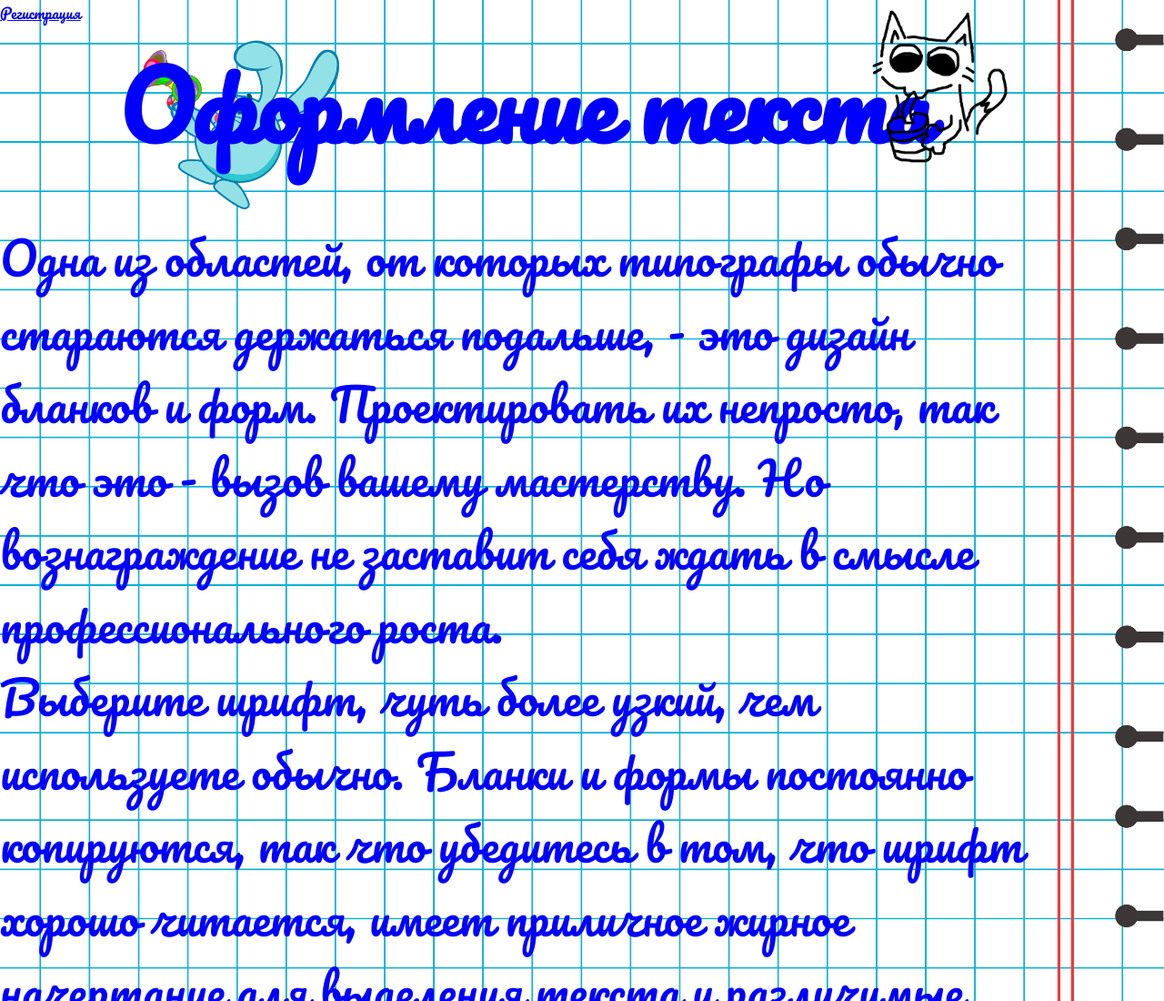
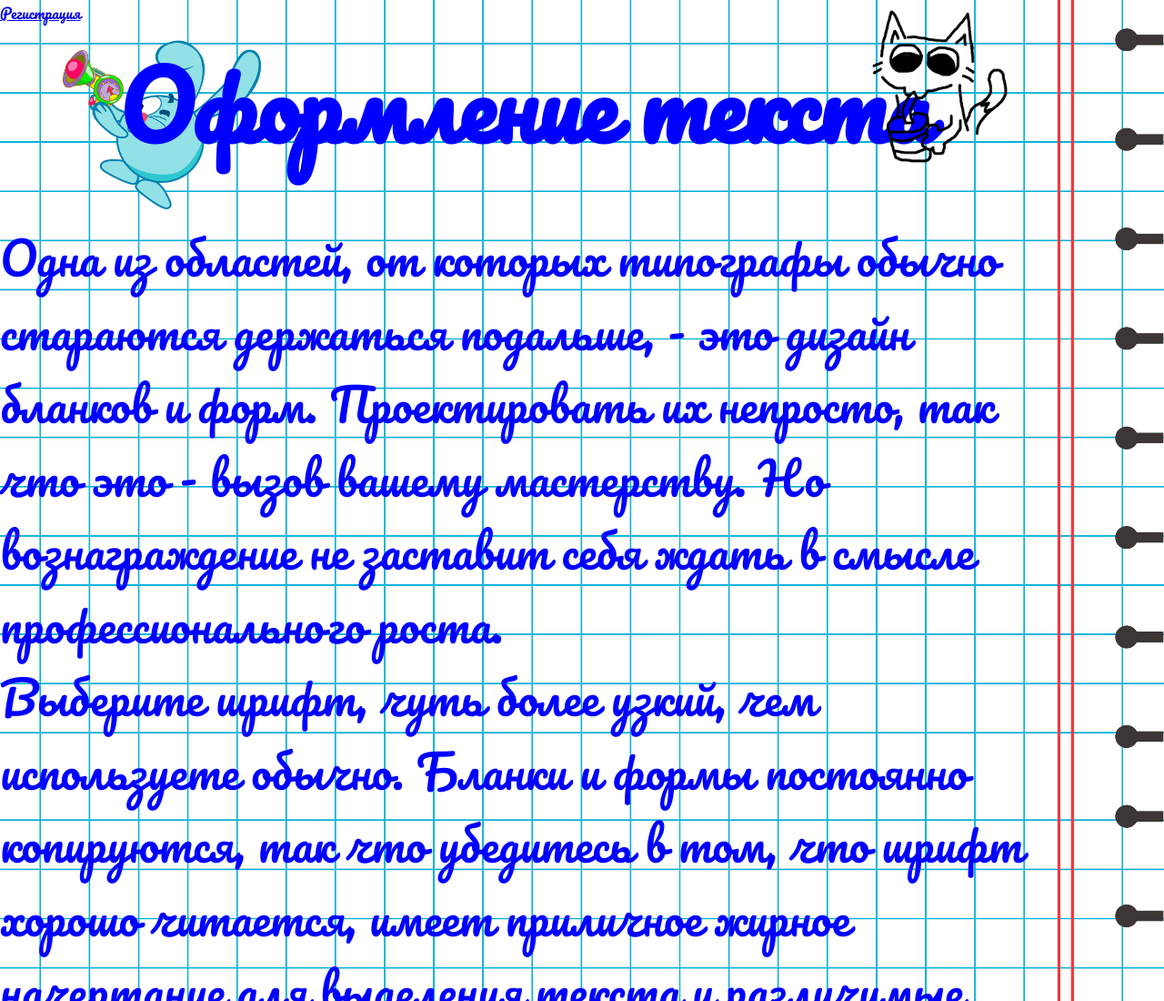
Before and after one commit to TakeLav/RKSP_Lab_1, a plain HTML site: page index.html in a window 1280 px wide. Shown: the top 1100 px of the page at 91% size. Drawn offline with Linux system fonts and the light colour scheme.

Commit message:
second commit

```diff
--- a/style.css
+++ b/style.css
@@ -50,7 +50,7 @@
     width: 200px;
     height: auto;
     top: 0px;
-    left: 150px;
+    left:5%;
     transform: rotate(30deg);;
 }
 
```
